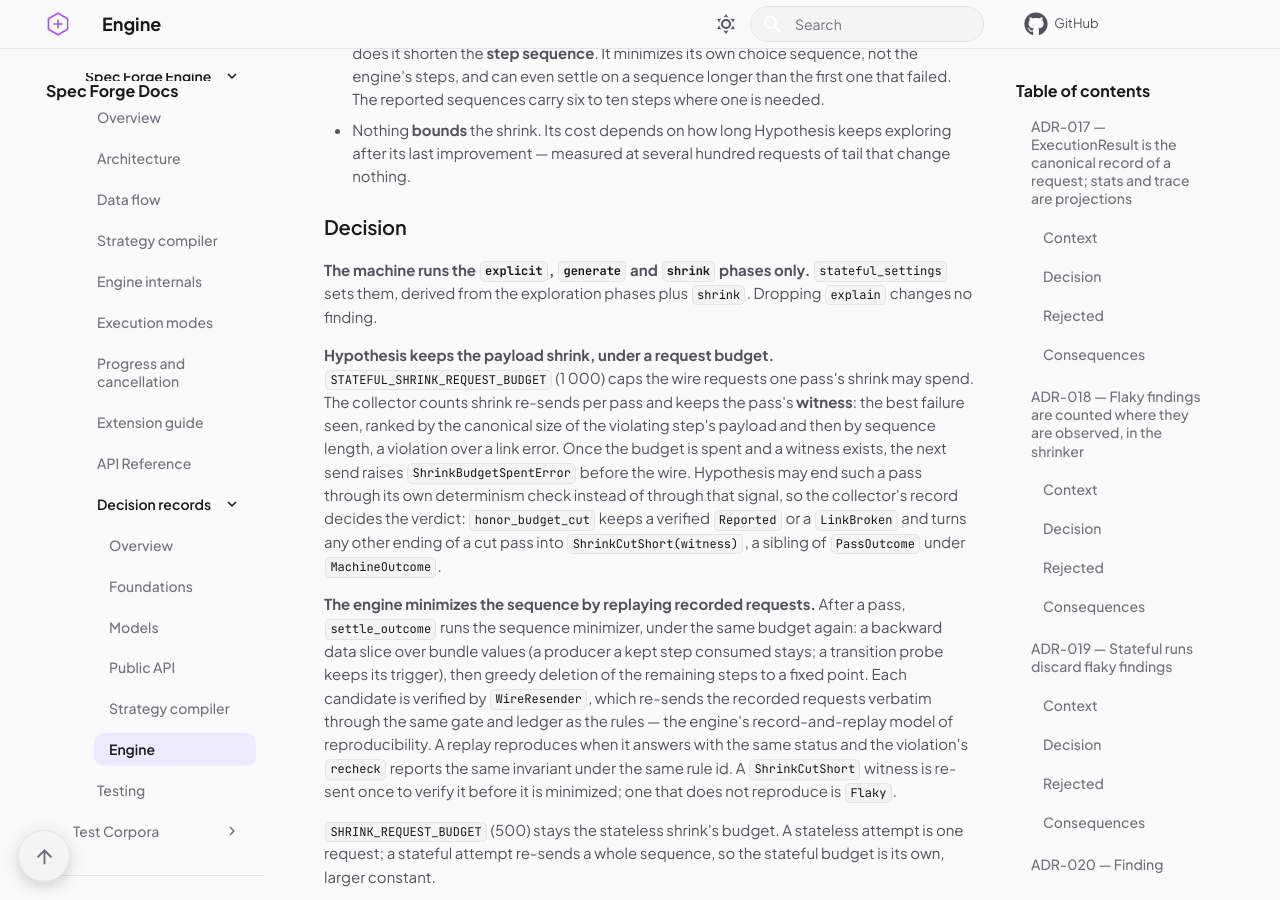
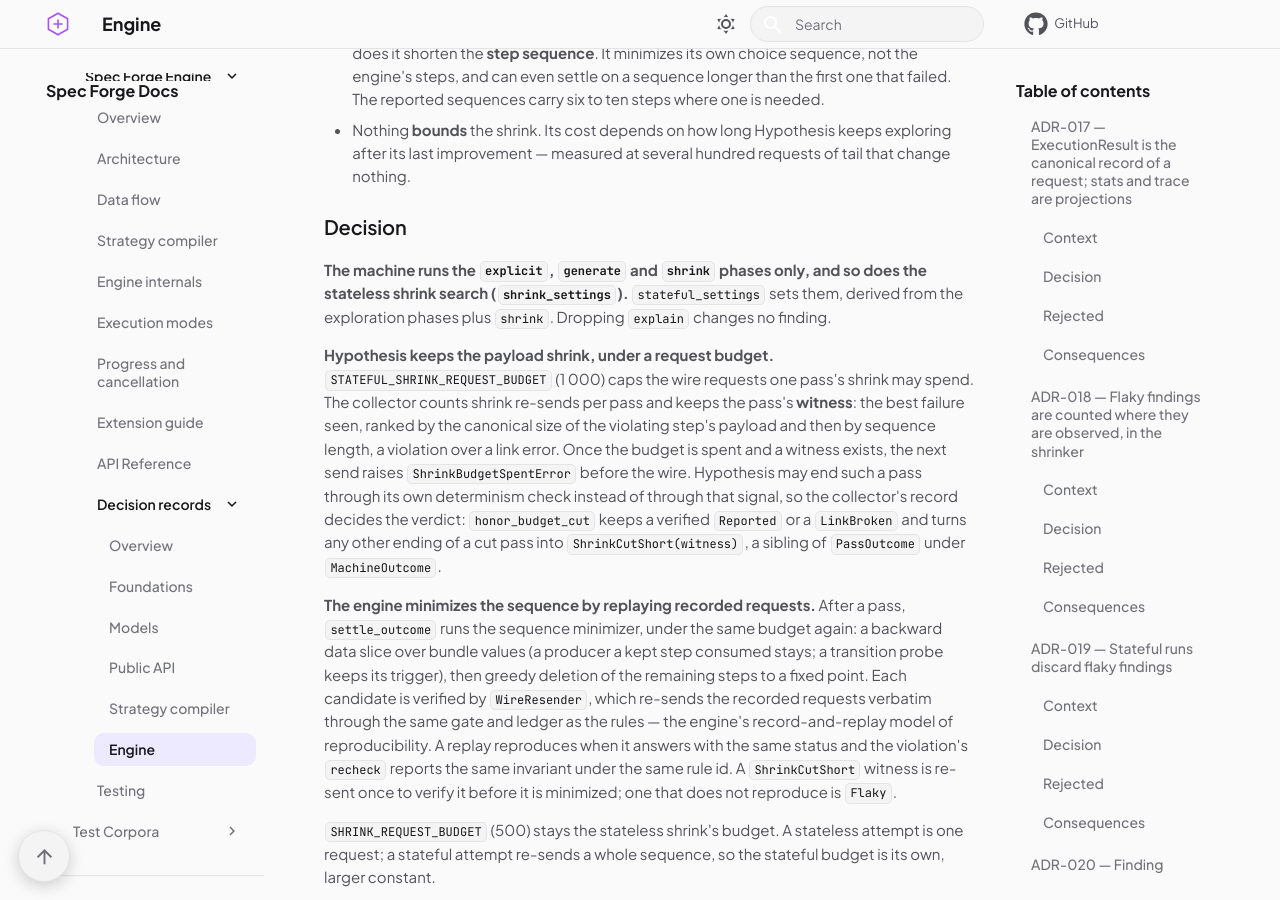
Before and after one commit to Spec-Forge-Testing/specforge-docs, an MkDocs documentation site: the page built from docs/modules/specforge-engine/adr/engine.md, in a window 1280 px wide and 900 px high, scrolled down 50494 px. Built offline with MkDocs 1.6.1 and Material for MkDocs 9.7.7, drawn with Linux system fonts in a browser that asks for light colours; comment, search, counter and statistics services are not loaded.

Commit message:
docs(engine): the stateless shrink search skips the explain phase too

```diff
--- a/docs/modules/specforge-engine/adr/engine.md
+++ b/docs/modules/specforge-engine/adr/engine.md
@@ -2199,7 +2199,7 @@ requests, for three separate reasons.
 
 ### Decision
 
-**The machine runs the `explicit`, `generate` and `shrink` phases only.**
+**The machine runs the `explicit`, `generate` and `shrink` phases only, and so does the stateless shrink search (`shrink_settings`).**
 `stateful_settings` sets them, derived from the exploration phases plus `shrink`.
 Dropping `explain` changes no finding.
 
```
Also changed, not shown: docs/modules/specforge-engine/engine-internals.md (+1 -1 lines).
